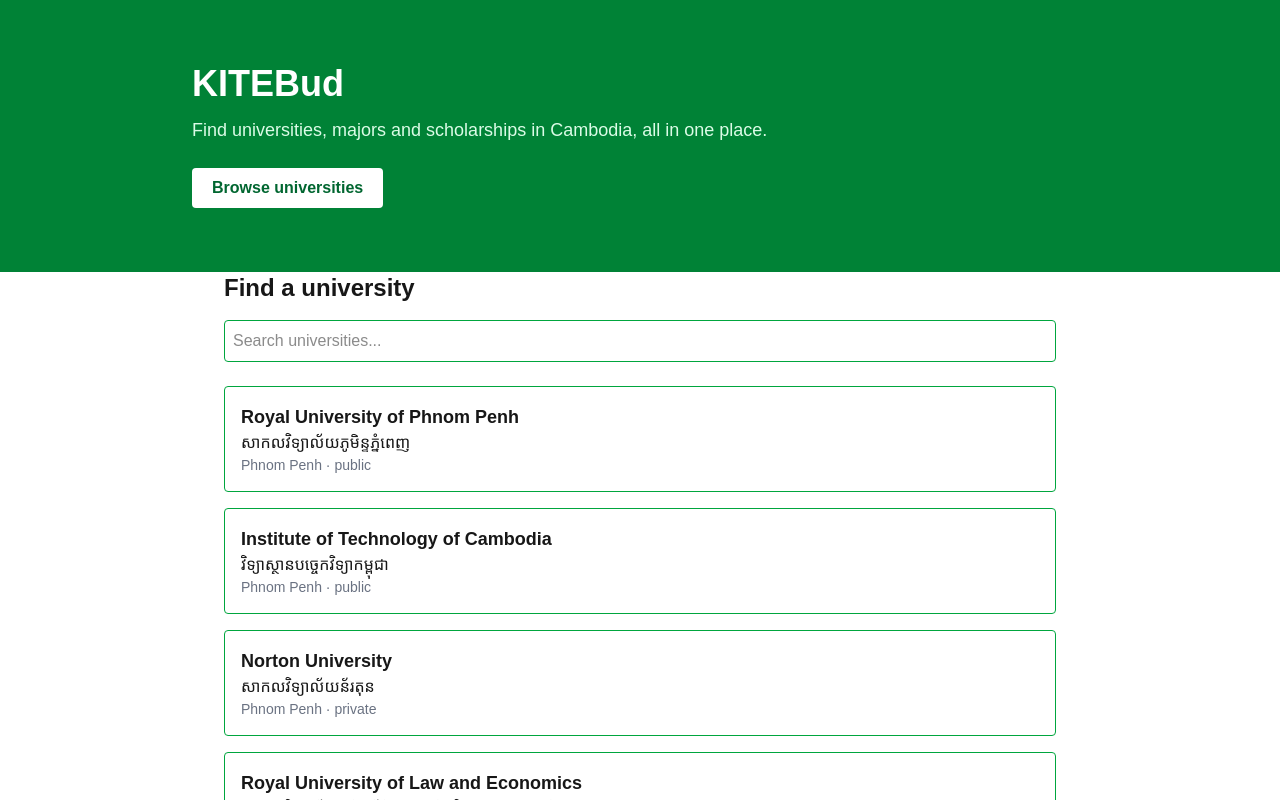
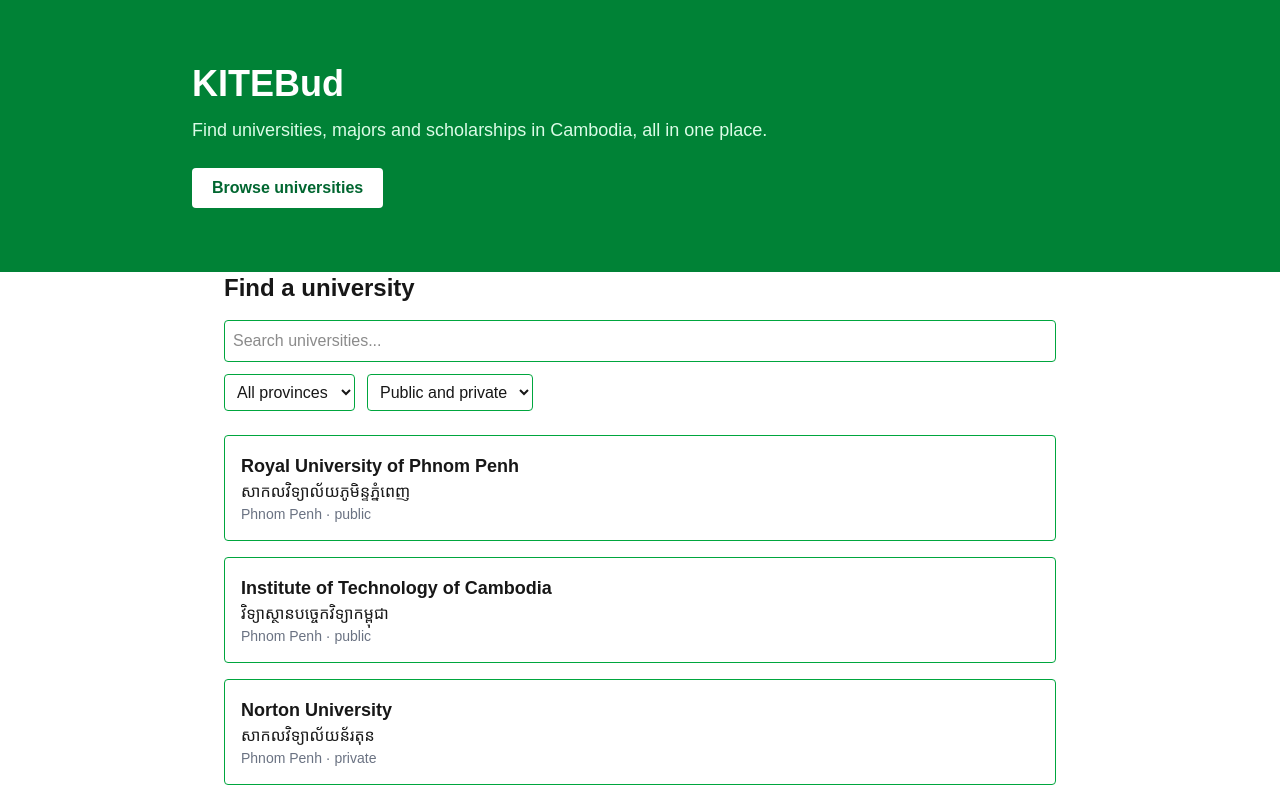
Before and after one commit to MakaraRa/KITEBud, a Next.js app: page / in a window 1280 px wide. Shown: the top 800 px of the page. Built offline with nearby package versions, Linux system fonts and the light colour scheme.

Commit message:
add province and type filters

```diff
--- a/components/UniversityList.tsx
+++ b/components/UniversityList.tsx
@@ -9,15 +9,22 @@
     universities: University[];
 }) {
     const [query, setQuery] = useState("");
+    const [province, setProvince] = useState("all");
+    const [type, setType] = useState("all");
+    const provinces = [...new Set(universities.map((u) => u.province))];
 
     const search = query.toLowerCase();
 
     const filtered = universities.filter((u) => {
-        return (
+        const matchesSearch =
             u.nameEn.toLowerCase().includes(search) ||
             u.nameKm.includes(query) ||
             u.province.toLowerCase().includes(search)
-        );
+        const matchesProvince = province === "all" || u.province === province;
+        const matchesType = type === "all" || u.type === type;
+
+        return matchesSearch && matchesProvince && matchesType;
+
     });
 
     return (
@@ -29,7 +36,28 @@
                 placeholder="Search universities..."
                 className="mt-4 w-full rounded border border-green-600 p-2"
             />
+            <div className="mt-3 flex gap-3">
+                <select
+                    value={province}
+                    onChange={(e) => setProvince(e.target.value)}
+                    className="rounded border border-green-600 p-2"
+                >
+                    <option value="all">All provinces</option>
+                    {provinces.map((p) => (
+                        <option key={p} value={p}>{p}</option>
+                    ))}
+                </select>
 
+                <select
+                    value={type}
+                    onChange={(e) => setType(e.target.value)}
+                    className="rounded border border-green-600 p-2"
+                >
+                    <option value="all">Public and private</option>
+                    <option value="public">Public</option>
+                    <option value="private">Private</option>
+                </select>
+            </div>
             <ul className="mt-6 space-y-4">
                 {filtered.map((u) => (
                     <li key={u.id} className="rounded border border-green-600 p-4">
```
